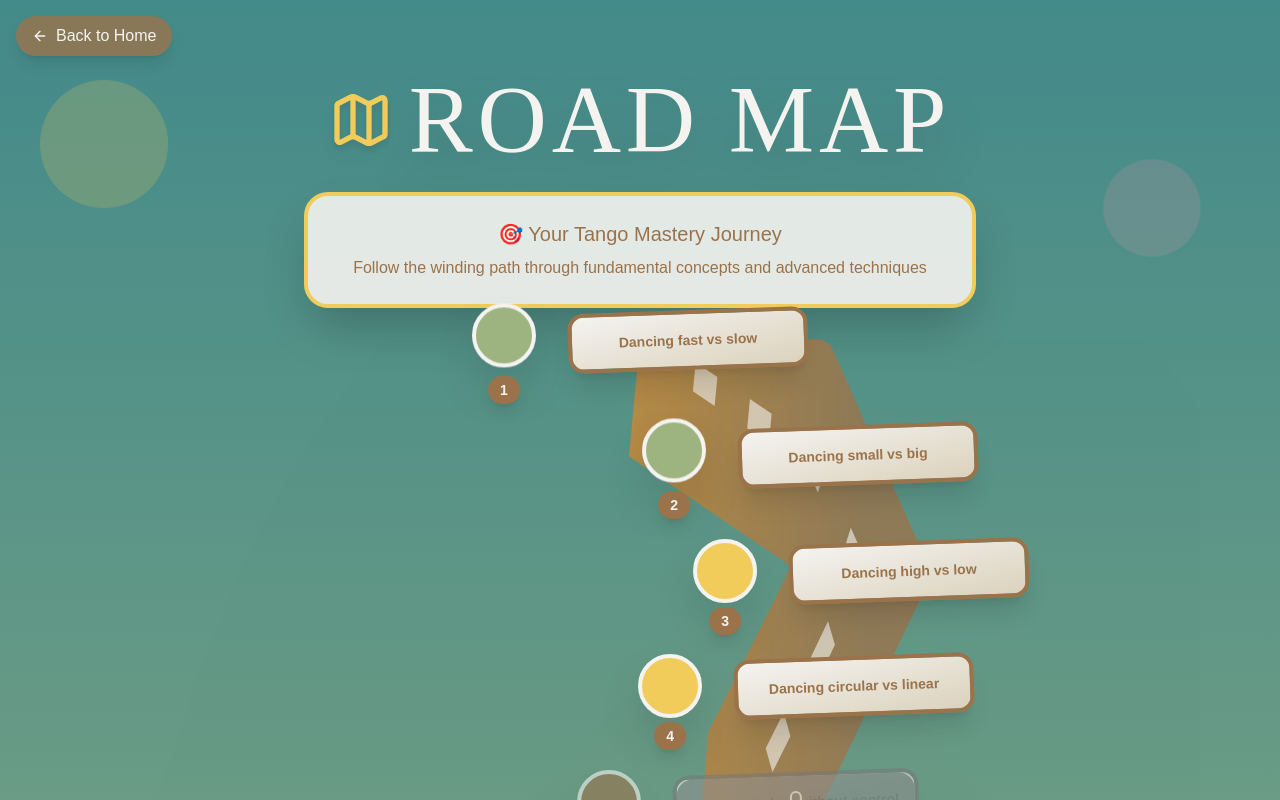
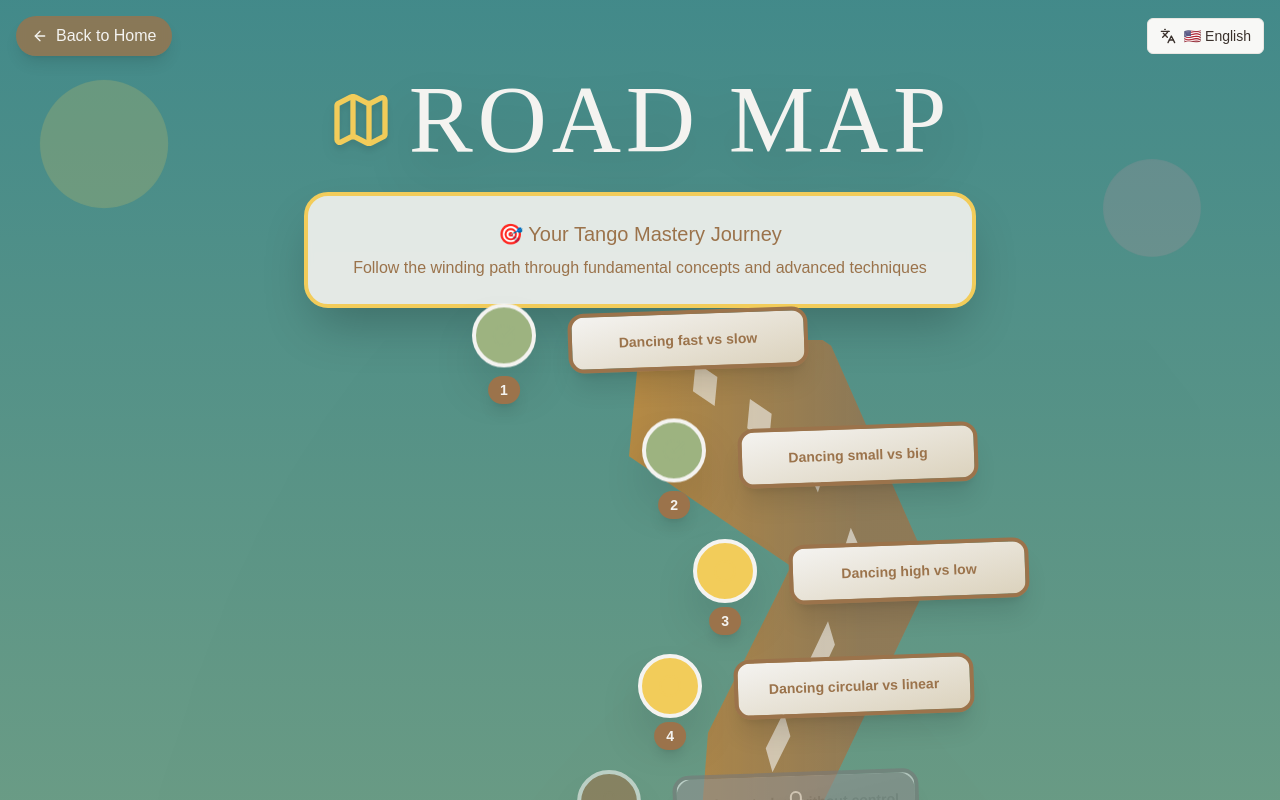
Before and after one commit to helia94/learn-tango-rhythms, a React (Vite) app: page /roadmap in a window 1280 px wide. Shown: the top 800 px of the page. Built offline with nearby package versions, Linux system fonts and the light colour scheme.

Commit message:
feat: Add language support to Road Map page
Added language support to the Road Map page, integrating the translation system for multilingual display.

```diff
--- a/src/pages/RoadMap.tsx
+++ b/src/pages/RoadMap.tsx
@@ -1,8 +1,8 @@
-
 import React from 'react';
 import { Link } from 'react-router-dom';
 import { ArrowLeft, Map, Lock, CheckCircle, Circle } from 'lucide-react';
 import { useTranslation } from '@/hooks/useTranslation';
+import LanguageSelector from '@/components/LanguageSelector';
 
 const RoadMap = () => {
   const { t } = useTranslation();
@@ -81,7 +81,7 @@ const RoadMap = () => {
       </div>
 
       {/* Navigation */}
-      <div className="relative z-10 p-4">
+      <div className="relative z-10 p-4 flex justify-between items-center">
         <Link
           to="/"
           className="inline-flex items-center gap-2 text-cream bg-warm-brown/80 px-4 py-2 rounded-full hover:bg-warm-brown transition-all duration-300 shadow-lg backdrop-blur-sm"
@@ -89,6 +89,8 @@ const RoadMap = () => {
           <ArrowLeft className="w-4 h-4" />
           Back to Home
         </Link>
+
+        <LanguageSelector />
       </div>
 
       {/* Header */}
```
